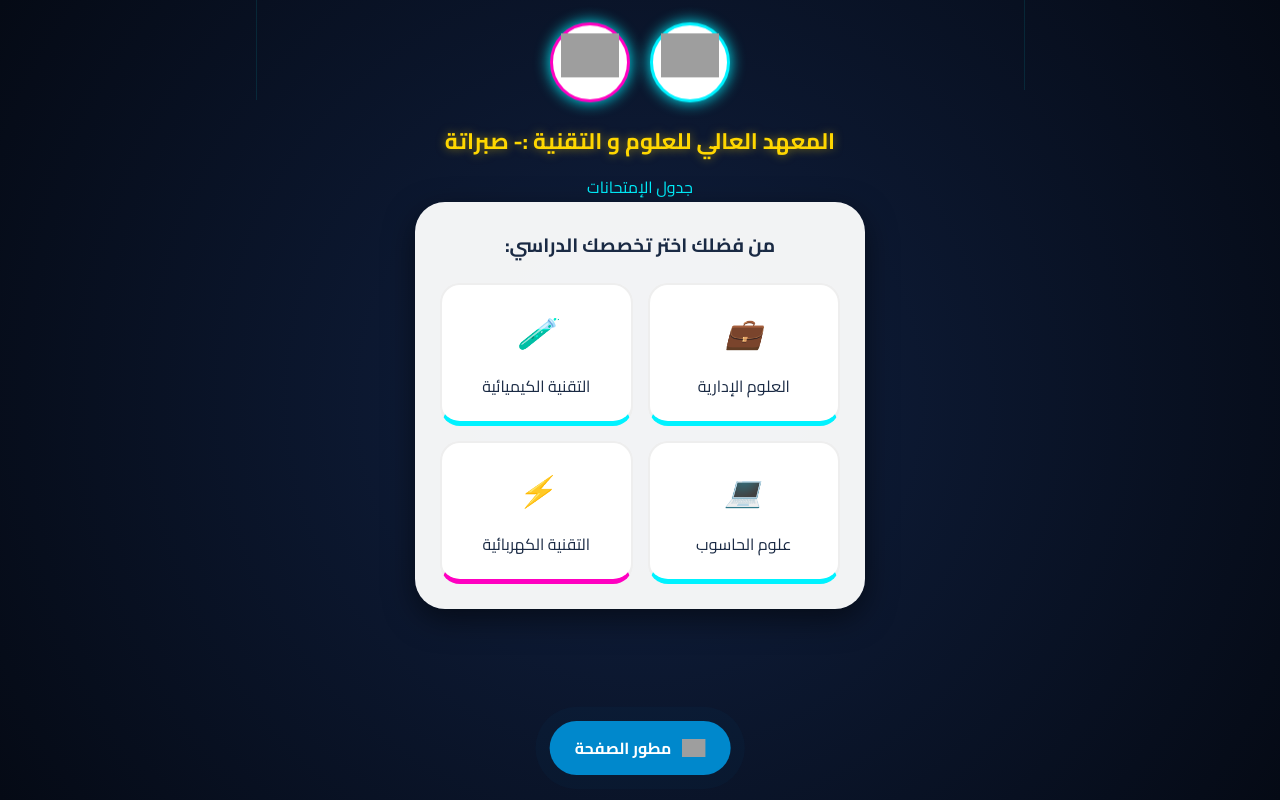
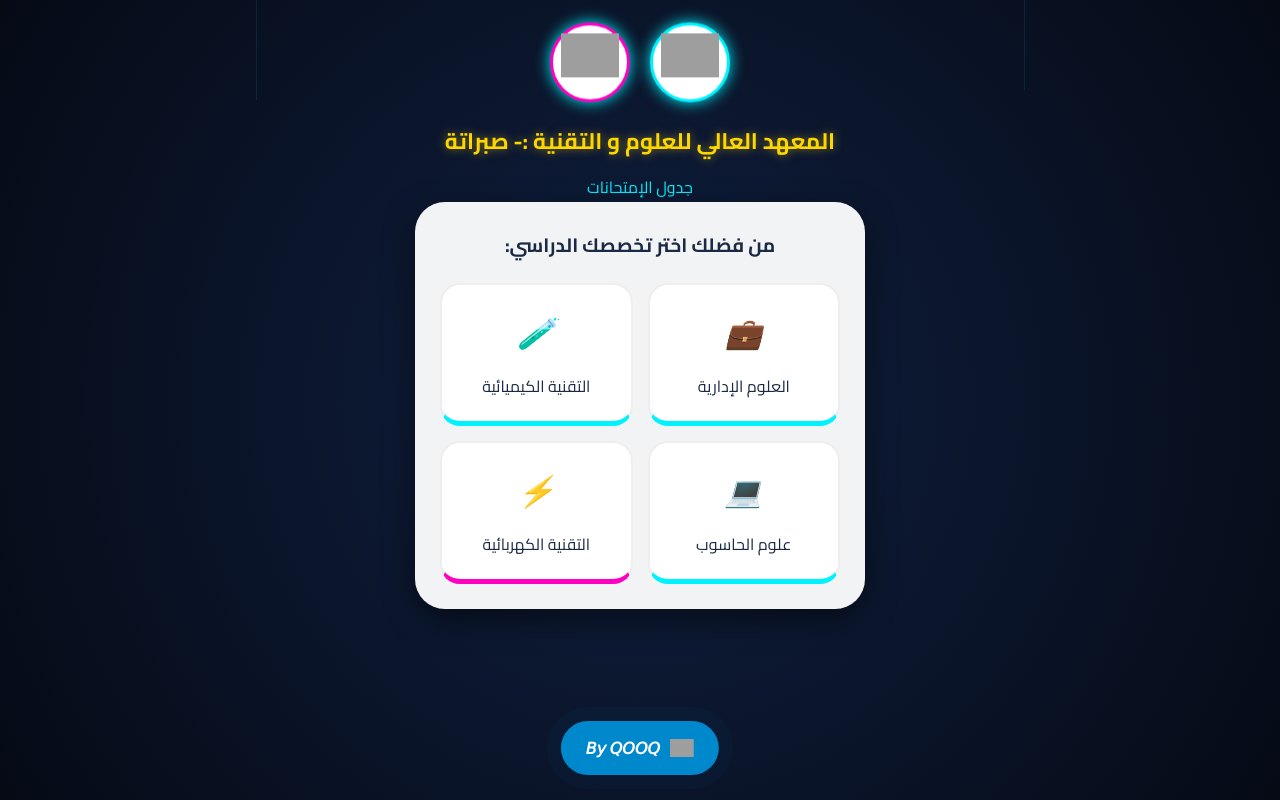
Before and after one commit to SpeedyXv/Gadwal, a plain HTML site: page index.htm in a window 1280 px wide. Drawn offline with Linux system fonts and the light colour scheme; grey boxes are pictures that could not be loaded.

Commit message:
Add files via upload

```diff
--- a/index.htm
+++ b/index.htm
@@ -246,7 +246,7 @@
 
     <a href="https://t.me/Y2036" target="_blank" class="telegram-float">
         <img src="https://upload.wikimedia.org/wikipedia/commons/8/82/Telegram_logo.svg" width="24">
-        <span>مطور الصفحة</span>
+        <span>𝘉𝘺 𝘘𝘖𝘖𝘘</span>
     </a>
 
     <script>
```
